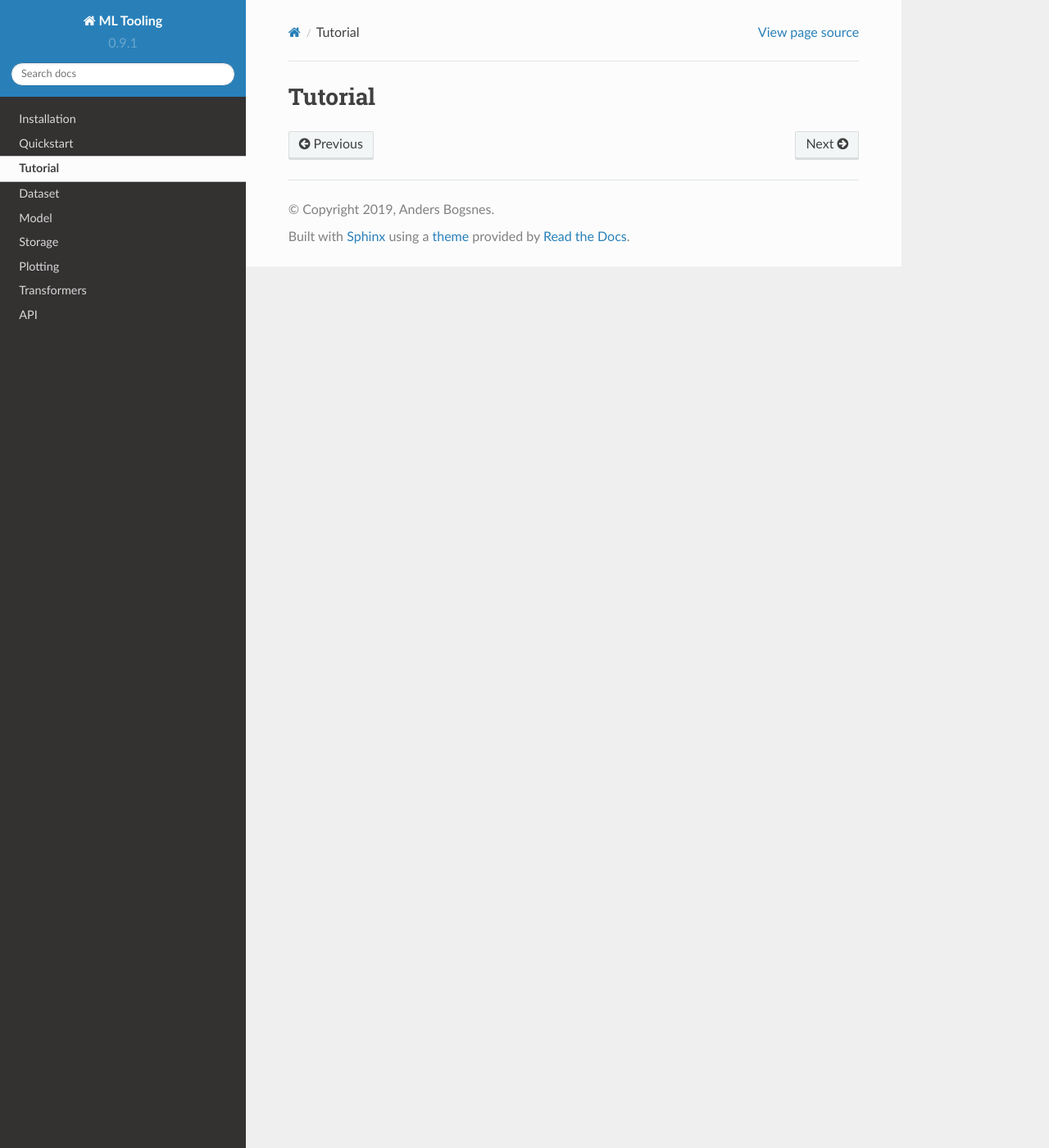
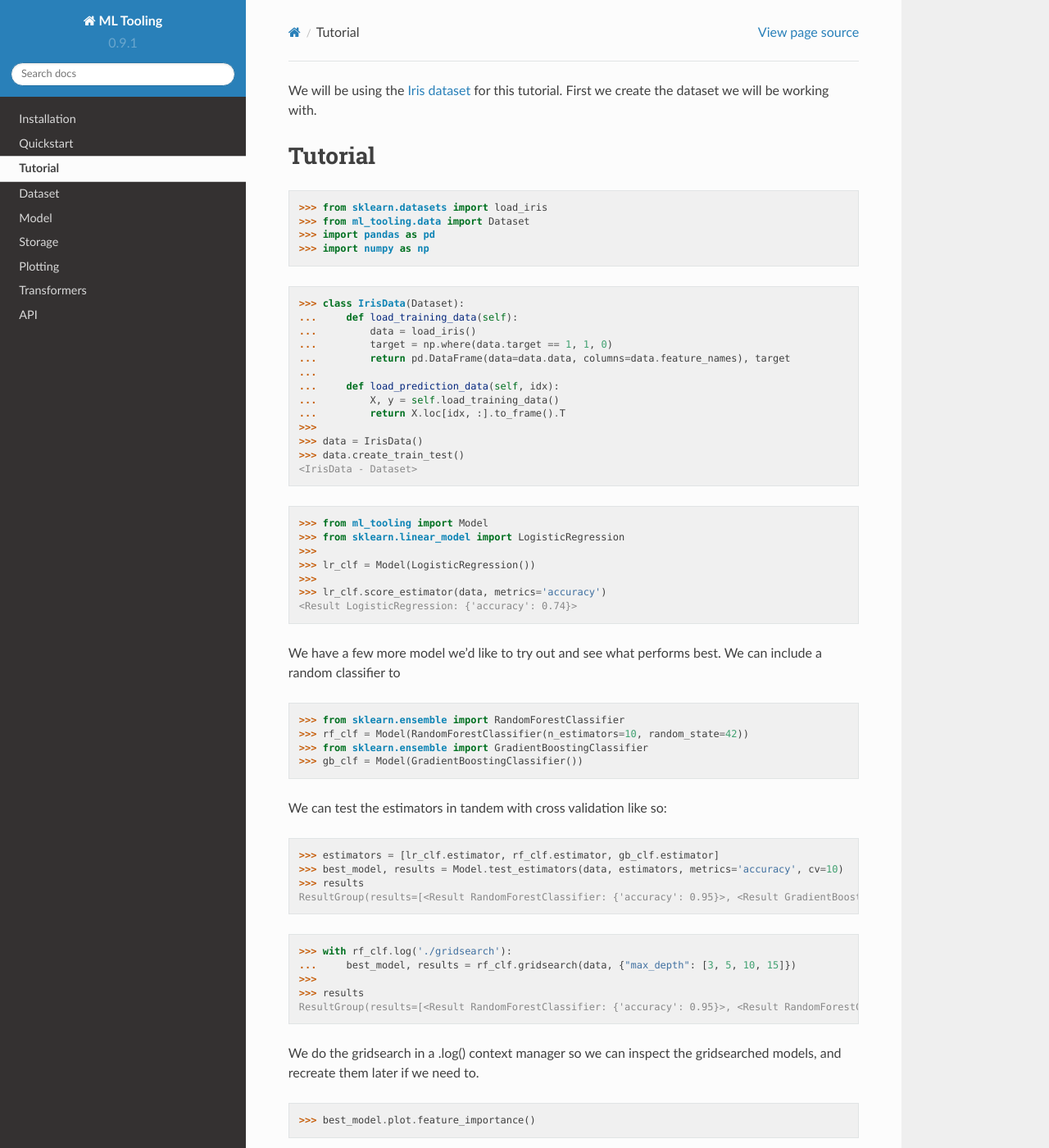
Before and after one commit to andersbogsnes/ml_tooling, a Sphinx documentation site: the page built from docs/tutorial.rst, in a window 1280 px wide and 1400 px high. Shown: the whole window at 82% size. Built offline with Sphinx 7.4.7 and the Read the Docs theme 2.0.0, drawn with Linux system fonts in a browser that asks for light colours; some of the changed text lies outside the part shown.

Commit message:
WIP: Tutorial docs

```diff
--- a/docs/tutorial.rst
+++ b/docs/tutorial.rst
@@ -1,6 +1,119 @@
-.. py:currentmodule:: ml_tooling.baseclass.Model
 .. _tutorial:
 
 
+We will be using the `Iris dataset <https://scikit-learn.org/stable/auto_examples/datasets/plot_iris_dataset.html>`_ for this tutorial.
+First we create the dataset we will be working with.
+
 Tutorial
 ==========
+
+
+.. doctest::
+
+    >>> from sklearn.datasets import load_iris
+    >>> from ml_tooling.data import Dataset
+    >>> import pandas as pd
+    >>> import numpy as np
+
+.. doctest::
+
+    >>> class IrisData(Dataset):
+    ...     def load_training_data(self):
+    ...         data = load_iris()
+    ...         target = np.where(data.target == 1, 1, 0)
+    ...         return pd.DataFrame(data=data.data, columns=data.feature_names), target
+    ...
+    ...     def load_prediction_data(self, idx):
+    ...         X, y = self.load_training_data()
+    ...         return X.loc[idx, :].to_frame().T
+    >>>
+    >>> data = IrisData()
+    >>> data.create_train_test()
+    <IrisData - Dataset>
+
+.. doctest::
+
+    >>> from ml_tooling import Model
+    >>> from sklearn.linear_model import LogisticRegression
+    >>>
+    >>> lr_clf = Model(LogisticRegression())
+    >>>
+    >>> lr_clf.score_estimator(data, metrics='accuracy')
+    <Result LogisticRegression: {'accuracy': 0.74}>
+
+We have a few more model we'd like to try out and see what performs best.
+We can include a random classifier to
+
+.. doctest::
+
+    >>> from sklearn.ensemble import RandomForestClassifier
+    >>> rf_clf = Model(RandomForestClassifier(n_estimators=10, random_state=42))
+    >>> from sklearn.ensemble import GradientBoostingClassifier
+    >>> gb_clf = Model(GradientBoostingClassifier())
+
+
+We can test the estimators in tandem with cross validation like so:
+
+.. doctest::
+
+    >>> estimators = [lr_clf.estimator, rf_clf.estimator, gb_clf.estimator]
+    >>> best_model, results = Model.test_estimators(data, estimators, metrics='accuracy', cv=10)
+    >>> results
+    ResultGroup(results=[<Result RandomForestClassifier: {'accuracy': 0.95}>, <Result GradientBoostingClassifier: {'accuracy': 0.93}>, <Result LogisticRegression: {'accuracy': 0.66}>])
+
+
+
+.. doctest::
+
+    >>> with rf_clf.log('./gridsearch'):
+    ...     best_model, results = rf_clf.gridsearch(data, {"max_depth": [3, 5, 10, 15]})
+    >>>
+    >>> results
+    ResultGroup(results=[<Result RandomForestClassifier: {'accuracy': 0.95}>, <Result RandomForestClassifier: {'accuracy': 0.95}>, <Result RandomForestClassifier: {'accuracy': 0.95}>, <Result RandomForestClassifier: {'accuracy': 0.95}>])
+
+.. testcleanup::
+
+    import shutil
+    shutil.rmtree(best_model.config.RUN_DIR.joinpath('gridsearch'))
+
+We do the gridsearch in a .log() context manager so we can inspect the gridsearched models, and recreate them later if we need to.
+
+.. code-block::
+
+    >>> best_model.plot.feature_importance()
+
+.. plot::
+
+    >>> from sklearn.datasets import load_iris
+    >>> from ml_tooling.data import Dataset
+    >>> import pandas as pd
+    >>> import numpy as np
+    >>> class IrisData(Dataset):
+    ...     def load_training_data(self):
+    ...         data = load_iris()
+    ...         target = np.where(data.target == 1, 1, 0)
+    ...         return pd.DataFrame(data=data.data, columns=data.feature_names), target
+    ...
+    ...     def load_prediction_data(self, idx):
+    ...         X, y = self.load_training_data()
+    ...         return X.loc[idx, :].to_frame().T
+    >>>
+    >>> data = IrisData()
+    >>> data.create_train_test()
+    >>> from sklearn.ensemble import RandomForestClassifier
+    >>> rf_clf = Model(RandomForestClassifier(n_estimators=10, random_state=42))
+    >>> best_model, results = rf_clf.gridsearch(data, {"max_depth": [3, 5, 10, 15]})
+    >>> best_model.plot.feature_importance()
+
+.. doctest::
+
+    >>> from ml_tooling.storage import FileStorage
+    >>>
+    >>> storage = FileStorage('./estimators)
+    >>> best_model.save_estimator(storage)
+
+.. testcleanup::
+
+    import shutil
+    import pathlib
+    shutil.rmtree(pathlib.Path('./estimators'))
```
